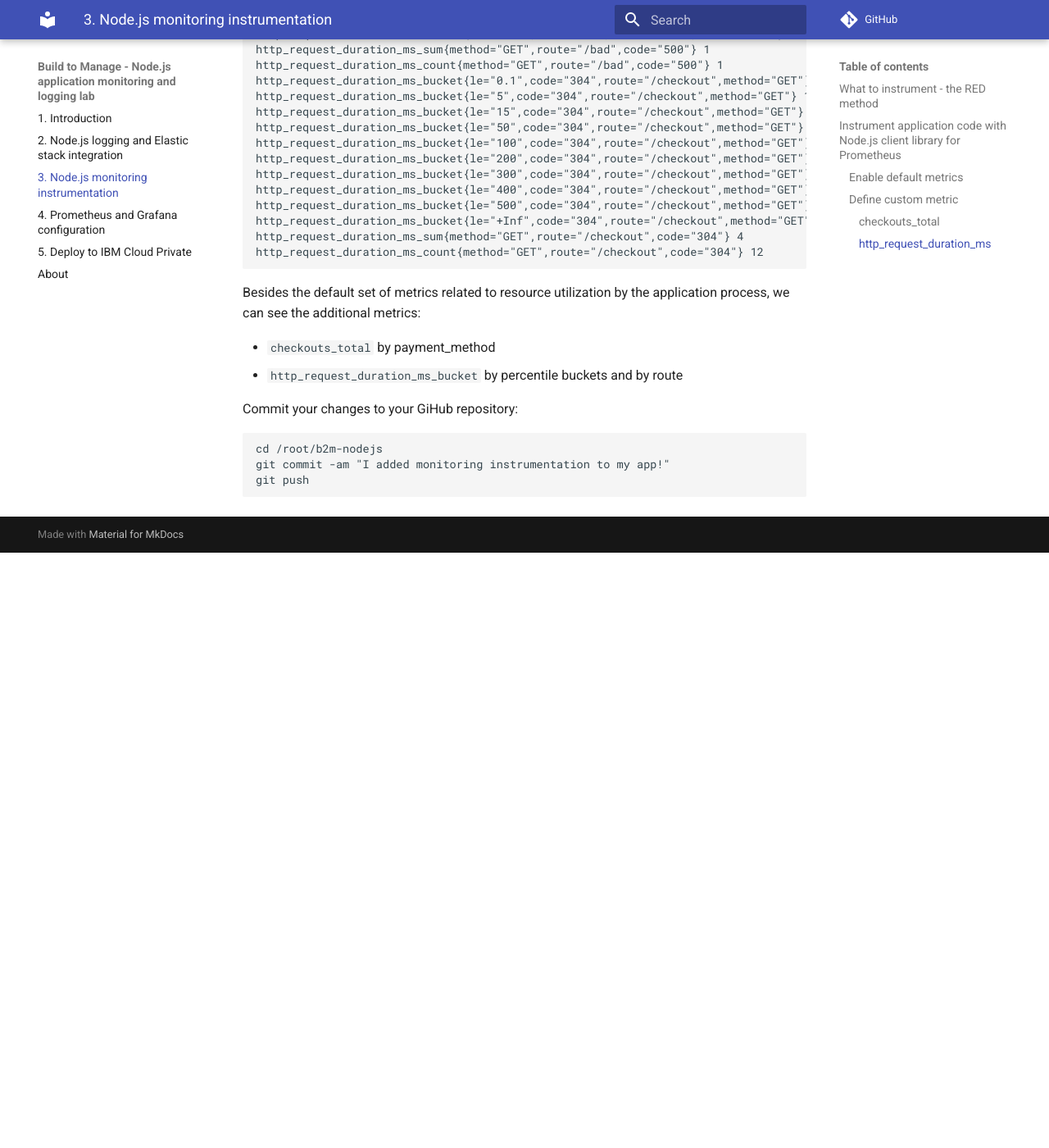
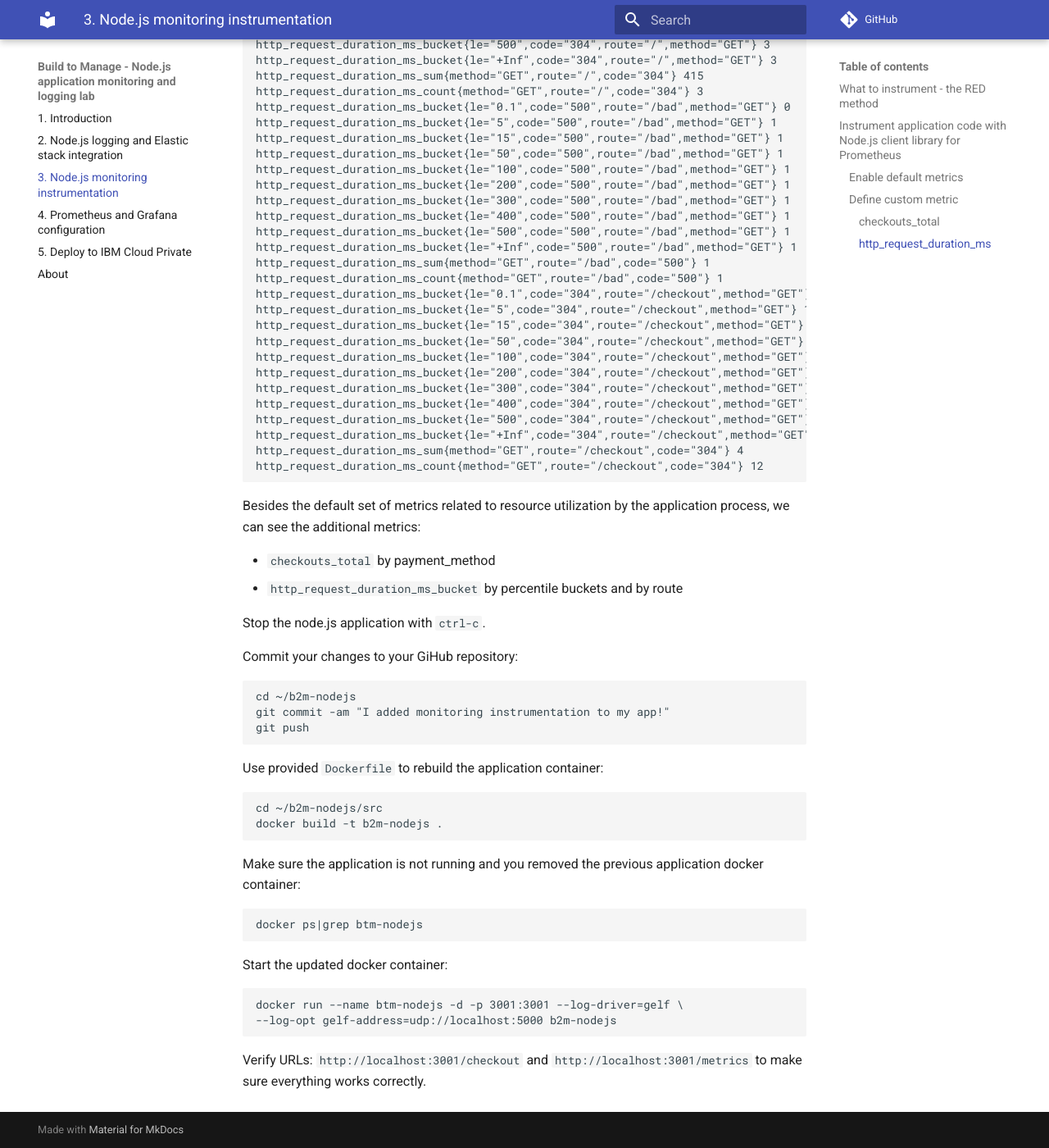
Before and after one commit to rafal-szypulka/b2m-nodejs, an MkDocs documentation site: the page built from docs/monitoring-instrumentation.md, in a window 1280 px wide and 1400 px high, scrolled down 5386 px. Shown: the whole window at 82% size. Built offline with MkDocs 1.6.1 and Material for MkDocs 9.7.7, drawn with Linux system fonts in a browser that asks for light colours; comment, search, counter and statistics services are not loaded; before the commit the page ends 6060 px from its top, so only the background shows below that; some of the changed text lies outside the part shown.

Commit message:
content update

````diff
--- a/docs/monitoring-instrumentation.md
+++ b/docs/monitoring-instrumentation.md
@@ -15,6 +15,7 @@
 Go to the directory where the `server.js` file is located and run the following command to install and configure a [prom-client](https://github.com/siimon/prom-client) - a Node.js client library for Prometheus.
 
 ```
+cd ~/b2m-nodejs/src
 npm install --save prom-client
 ```
 this should add the following dependency to the `package.json`:
@@ -65,9 +66,10 @@
 Test the application locally:
 
 ```
-cd b2m-nodejs/src
+cd ~/b2m-nodejs/src
 npm start server.js
 ```
+Run a couple of transactions by refreshing the URL: `http://localhost:3001/checkout`
 
 Use browser or `curl` to access `http://localhost:3001/metrics` to verify exposed metrics. Output should be similar to:
 
@@ -148,6 +150,8 @@
 nodejs_version_info{version="v10.7.0",major="10",minor="7",patch="0"} 1
 ```
 
+Stop node.js app `ctrl-c`.
+
 ### Define custom metric
 
 Node.js Prometheus client library allows to define various types of Prometheus metrics like histograms, summaries, gauges and counters. More detailed description of metric types can be found in Prometheus [documentation](https://prometheus.io/docs/concepts/metric_types/).
@@ -159,7 +163,7 @@
 
 **Lab Instructions:**
 
-Uncomment the rest of commented lines in `server.js`
+Uncomment the rest of commented lines in `server.js`.
 
 #### checkouts_total
 Declaration of `checkouts_total` counter.
@@ -214,6 +218,15 @@
   next()
 })
 ```
+After you complete code changes, start the local application instance:
+
+```
+cd ~/b2m-nodejs/src
+npm start server.js
+```
+
+Run a couple of transactions by refreshing the URL: `http://localhost:3001/checkout`
+
 Use browser to access `http://localhost:3001/metrics` to verify exposed metrics. Output should be similar to:
 
 ```
@@ -268,10 +281,34 @@
 - `checkouts_total` by payment_method
 - `http_request_duration_ms_bucket` by percentile buckets and by route
 
+Stop the node.js application with `ctrl-c`.
+
 Commit your changes to your GiHub repository:
 
 ```
-cd /root/b2m-nodejs
+cd ~/b2m-nodejs
 git commit -am "I added monitoring instrumentation to my app!"
 git push
 ```
+
+Use provided `Dockerfile` to rebuild the application container:
+
+```
+cd ~/b2m-nodejs/src
+docker build -t b2m-nodejs .
+```
+
+Make sure the application is not running and you removed the previous application docker container:
+
+```
+docker ps|grep btm-nodejs
+```
+
+Start the updated docker container:
+
+```
+docker run --name btm-nodejs -d -p 3001:3001 --log-driver=gelf \
+--log-opt gelf-address=udp://localhost:5000 b2m-nodejs
+```
+
+Verify URLs: `http://localhost:3001/checkout` and `http://localhost:3001/metrics` to make sure everything works correctly.
````
Also changed, not shown: docs/ICP.md (+3 -3 lines), docs/Prometheus-Grafana.md (+20 -14 lines), docs/index.md (+2 -1 lines), docs/logging.md (+8 -5 lines), site/ICP/index.html, site/Prometheus-Grafana/index.html, site/index.html, site/logging/index.html, site/monitoring-instrumentation/index.html, site/search/search_index.json, site/sitemap.xml, 3 other files.
